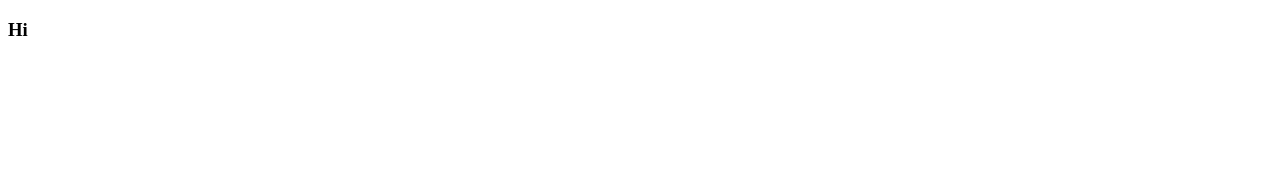
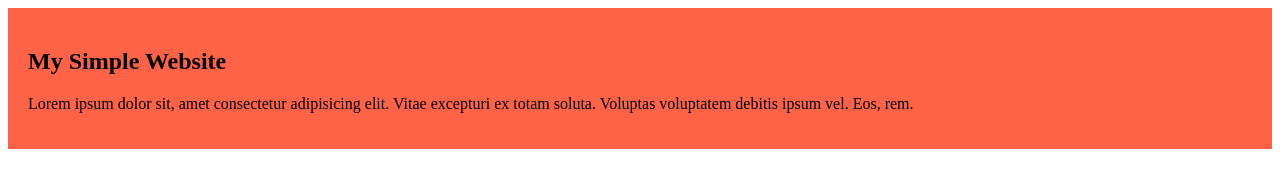
Before and after one commit to SaminurR/My-First-Github-Repo, a plain HTML site: page index.html in a window 1280 px wide. Drawn offline with Linux system fonts and the light colour scheme.

Commit message:
Added first website

```diff
--- a/index.html
+++ b/index.html
@@ -4,8 +4,16 @@
     <meta charset="UTF-8" />
     <meta name="viewport" content="width=device-width, initial-scale=1.0" />
     <title>My First Github Repo</title>
+    <link rel="stylesheet" href="style.css" />
   </head>
   <body>
-    <h3>Hi</h3>
+    <div>
+      <h2>My Simple Website</h2>
+      <p>
+        Lorem ipsum dolor sit, amet consectetur adipisicing elit. Vitae
+        excepturi ex totam soluta. Voluptas voluptatem debitis ipsum vel. Eos,
+        rem.
+      </p>
+    </div>
   </body>
 </html>
--- /dev/null
+++ b/style.css
@@ -0,0 +1,4 @@
+div {
+  background-color: tomato;
+  padding: 20px;
+}
```
